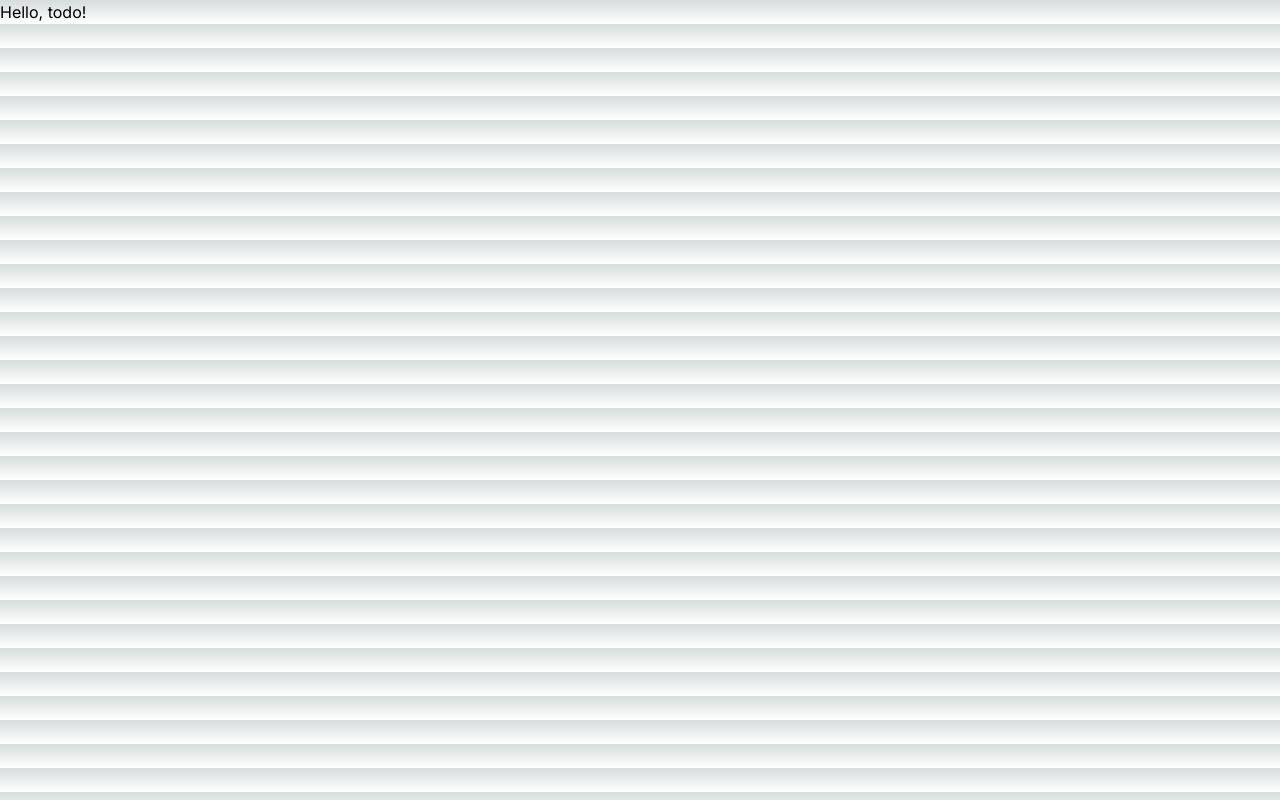
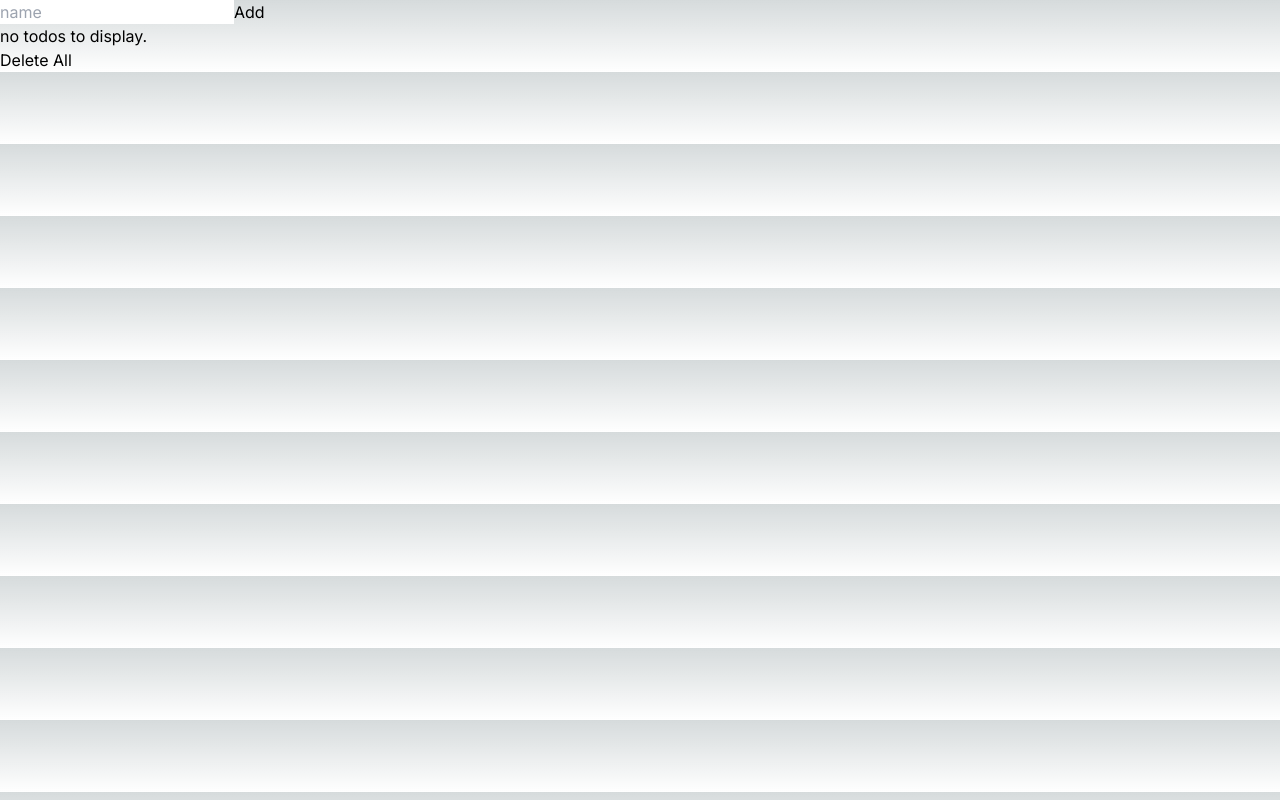
Before and after one commit to agreen254/todo, a Next.js app: page / in a window 1280 px wide. Built offline with nearby package versions, Linux system fonts and the light colour scheme.

Commit message:
add functionality for adding and deleting local storage

```diff
--- /dev/null
+++ b/app/components/AddTodo.tsx
@@ -0,0 +1,5 @@
+const AddTodo = () => {
+  return null;
+};
+
+export default AddTodo;
--- /dev/null
+++ b/app/components/Body.tsx
@@ -0,0 +1,66 @@
+"use client";
+
+import { useEffect, useState } from "react";
+import { useFetchTodos } from "../hooks/useFetchTodos";
+import { addTodo, deleteTodo, clearTodos } from "../utils/localStoreHelpers";
+import { dummyTodo } from "../utils/dummyTodo";
+import { Todo } from "../schema";
+import { v4 as uuid } from "uuid";
+
+const Body = () => {
+  const [todos, setTodos] = useState<Todo[]>([]);
+
+  // Use a separate variable to instantly provide feedback to the user whenever
+  // the local storage is changed. Need a different variable because adding the
+  // todos array as a dependency in the hook will cause an infinite re-render.
+  const [instantUpdateHandler, setInstantUpdateHandler] = useState(false);
+  const forceUpdate = () => {
+    setInstantUpdateHandler(!instantUpdateHandler);
+  };
+
+  useFetchTodos(setTodos, instantUpdateHandler);
+
+  const handleAdd = (e: React.FormEvent<HTMLFormElement>, newTodo: Todo) => {
+    e.preventDefault();
+    addTodo(newTodo, todos);
+    forceUpdate();
+  };
+
+  const handleClear = () => {
+    clearTodos();
+    forceUpdate();
+  };
+
+  const handleDelete = (id: string) => {
+    deleteTodo(id, todos);
+    forceUpdate();
+  };
+
+  return (
+    <>
+      <form onSubmit={(e) => handleAdd(e, dummyTodo)}>
+        <label className="hidden" htmlFor="add">
+          Add a todo
+        </label>
+        <input placeholder="name" />
+        <button type="submit">Add</button>
+      </form>
+      <div>
+        {todos.length
+          ? todos.map((t) => (
+              <ul key={t.id} className="space-x-4">
+                <li className="inline-block">{t.name}</li>
+                <li className="inline-block">{t.id}</li>
+                <li className="inline-block">
+                  <button onClick={() => handleDelete(t.id)}>Delete</button>
+                </li>
+              </ul>
+            ))
+          : "no todos to display."}
+      </div>
+      <button onClick={handleClear}>Delete All</button>
+    </>
+  );
+};
+
+export default Body;
--- /dev/null
+++ b/app/components/SearchBar.tsx
@@ -0,0 +1,9 @@
+const SearchBar = () => {
+  return (
+    <div>
+      <p>This is the search bar.</p>
+    </div>
+  );
+};
+
+export default SearchBar;
--- /dev/null
+++ b/app/hooks/useFetchTodos.ts
@@ -0,0 +1,13 @@
+import { useEffect } from "react";
+import { Todo } from "../schema";
+import { getTodos } from "../utils/localStoreHelpers";
+
+export const useFetchTodos = (
+  setTodos: (todos: Todo[]) => void,
+  updateHandler: boolean
+) => {
+  useEffect(() => {
+    const fetchedTodos = getTodos();
+    setTodos(fetchedTodos);
+  }, [updateHandler]);
+};
--- a/app/layout.tsx
+++ b/app/layout.tsx
@@ -1,22 +1,22 @@
-import type { Metadata } from 'next'
-import { Inter } from 'next/font/google'
-import './globals.css'
+import type { Metadata } from "next";
+import { Inter } from "next/font/google";
+import "./globals.css";
 
-const inter = Inter({ subsets: ['latin'] })
+const inter = Inter({ subsets: ["latin"] });
 
 export const metadata: Metadata = {
-  title: 'Create Next App',
-  description: 'Generated by create next app',
-}
+  title: "Todos",
+  description: "Aaron Green's implementation of the todo app",
+};
 
 export default function RootLayout({
   children,
 }: {
-  children: React.ReactNode
+  children: React.ReactNode;
 }) {
   return (
     <html lang="en">
       <body className={inter.className}>{children}</body>
     </html>
-  )
+  );
 }
--- a/app/page.tsx
+++ b/app/page.tsx
@@ -1,7 +1,9 @@
+import Body from "./components/Body";
+
 export default function Home() {
   return (
     <main>
-      <h1>Hello, todo!</h1>
+      <Body />
     </main>
   );
 }
--- /dev/null
+++ b/app/schema.ts
@@ -0,0 +1,9 @@
+export type Todo = {
+  name: string;
+  completed: boolean;
+  id: string;
+  //   notes: string;
+  //   tags: string[];
+  //   createdAt: Date;
+  //   dueAt: Date;
+};
--- /dev/null
+++ b/app/utils/dummyTodo.ts
@@ -0,0 +1,8 @@
+import { v4 as uuid } from "uuid";
+import { Todo } from "../schema";
+
+export const dummyTodo = {
+  name: "hi",
+  completed: false,
+  id: uuid(),
+} as Todo;
--- /dev/null
+++ b/app/utils/localStoreHelpers.ts
@@ -0,0 +1,21 @@
+import { Todo } from "../schema";
+
+export const getTodos = (): Todo[] => {
+  const fetched = localStorage.getItem("todos");
+  return fetched ? (JSON.parse(fetched) as Todo[]) : [];
+};
+
+export const addTodo = (toAdd: Todo, currentTodos: Todo[]): void => {
+  currentTodos.length
+    ? localStorage.setItem("todos", JSON.stringify([...currentTodos, toAdd]))
+    : localStorage.setItem("todos", JSON.stringify([toAdd]));
+};
+
+export const clearTodos = (): void => {
+  localStorage.setItem("todos", "");
+};
+
+export const deleteTodo = (id: string, currentTodos: Todo[]): void => {
+  const newTodos = currentTodos.filter((t) => t.id !== id);
+  localStorage.setItem("todos", JSON.stringify(newTodos));
+};
```
Also changed, not shown: package.json (+7 -4 lines), 1 other file (tests, documents, lock files or other folders).
